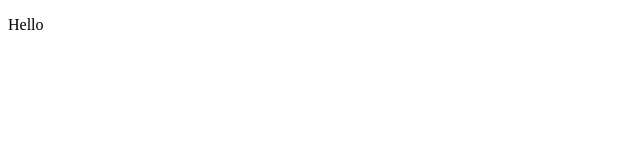
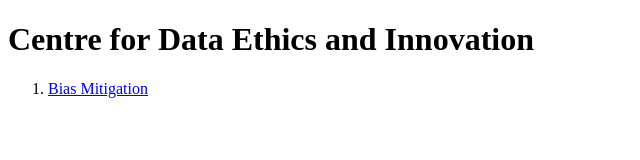
Before and after one commit to CDEIUK/cdeiuk.github.io, a plain HTML site: page index.html in a window 1280 px wide. Shown: the whole page, without its empty margins (0-640 px from the left). Drawn offline with Linux system fonts and the light colour scheme.

Commit message:
Quick ugly contents

```diff
--- a/index.html
+++ b/index.html
@@ -1,9 +1,12 @@
 <!DOCTYPE html>
 <html>
     <head>
-        <title>Hello, World</title>
+        <title>Centre for Data Ethics and Innovation</title>
     </head>
     <body>
-        <p>Hello</p>
+        <h1>Centre for Data Ethics and Innovation</h1>
+        <ol>
+            <li><a href="https://cdeiuk.github.io/bias-mitigation">Bias Mitigation</a></li>
+        </ol>
     </body>
 </html>
```
